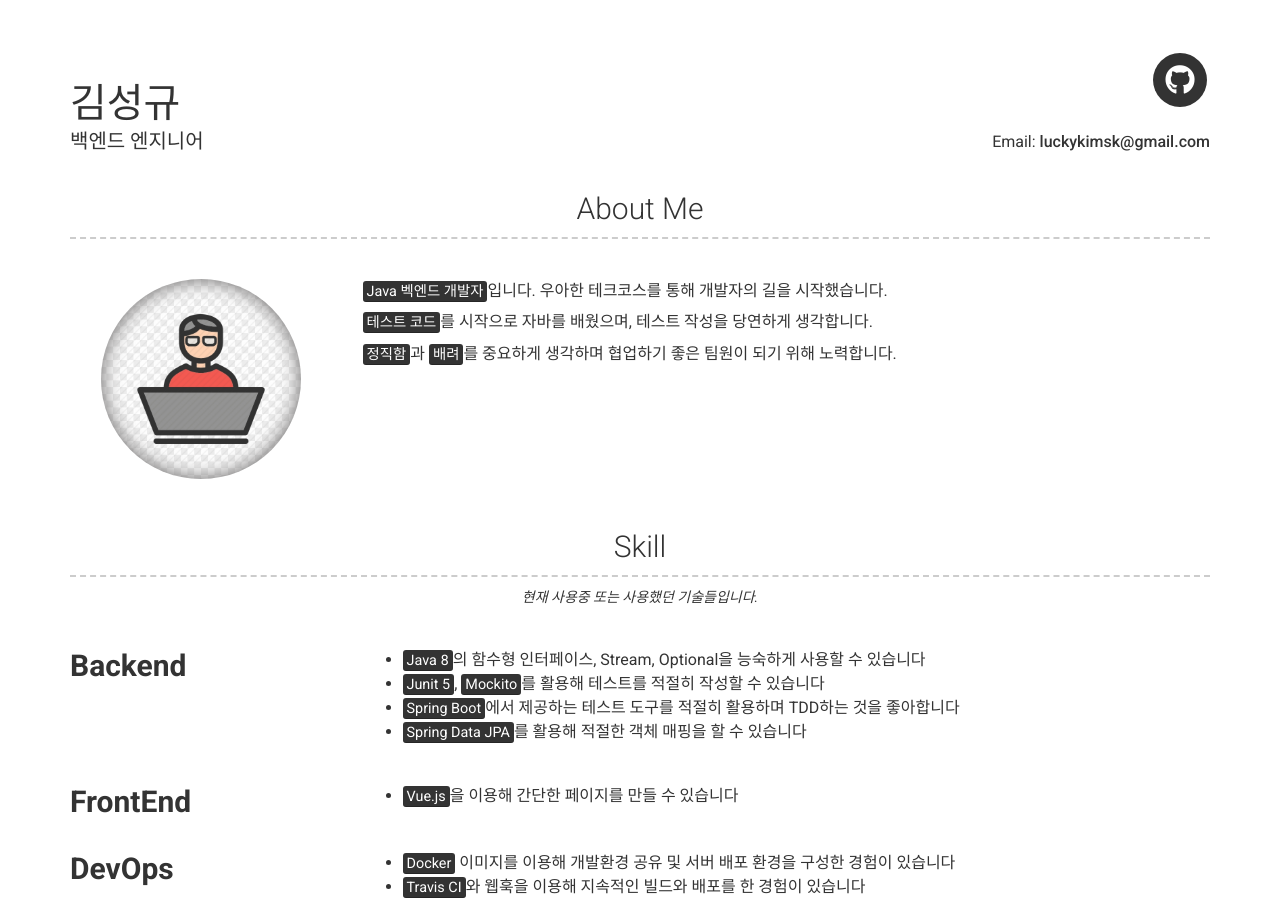
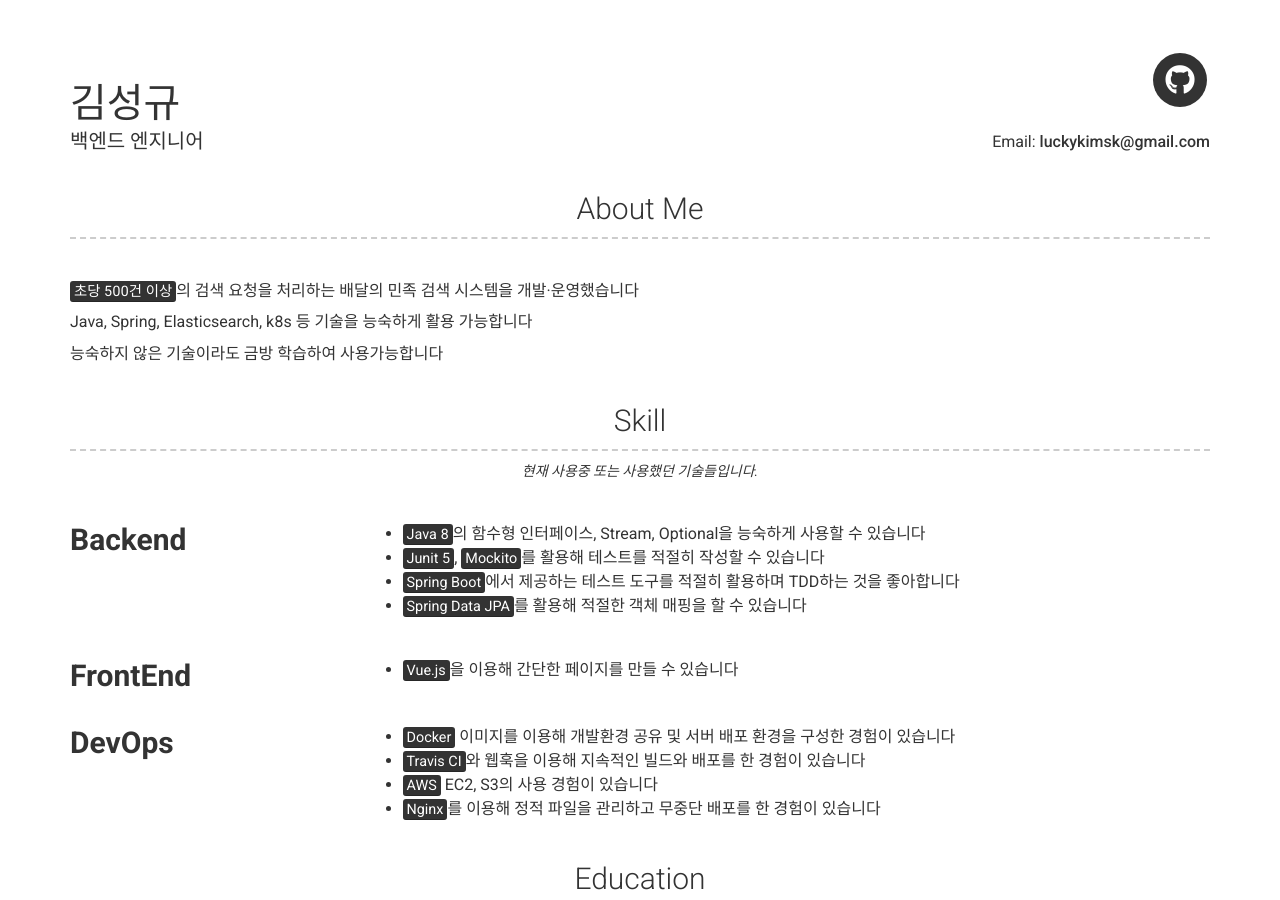
Before and after one commit to KimSeongGyu1/KimSeongGyu1.github.io, a Jekyll site: the page built from index.md, in a window 1280 px wide and 900 px high. Built offline with Jekyll 4.4.1, drawn with Linux system fonts in a browser that asks for light colours; nearby versions of some CDN libraries.

Commit message:
about 수정 테스트

```diff
--- a/_config.yml
+++ b/_config.yml
@@ -25,15 +25,15 @@ github_username:  KimSeongGyu1
 # google_analytics: "UA-00000000-0"
 
 # About Section
-# about_title: About Me (Use this to override about section title)
-about_profile_image: images/developer.png
+about_title:
+#about_profile_image: images/developer.png
 about_content: | # this will include new lines to allow paragraphs
-  <mark>Java 벡엔드 개발자</mark>입니다. 우아한 테크코스를 통해 개발자의 길을 시작했습니다.
 
-  <mark>테스트 코드</mark>를 시작으로 자바를 배웠으며, 테스트 작성을 당연하게 생각합니다.
+  <mark>초당 500건 이상</mark>의 검색 요청을 처리하는 배달의 민족 검색 시스템을 개발·운영했습니다
 
-  <mark>정직함</mark>과 <mark>배려</mark>를 중요하게 생각하며 협업하기 좋은 팀원이 되기 위해 노력합니다.
+  Java, Spring, Elasticsearch, k8s 등 기술을 능숙하게 활용 가능합니다
 
+  능숙하지 않은 기술이라도 금방 학습하여 사용가능합니다
 
 
 
```
